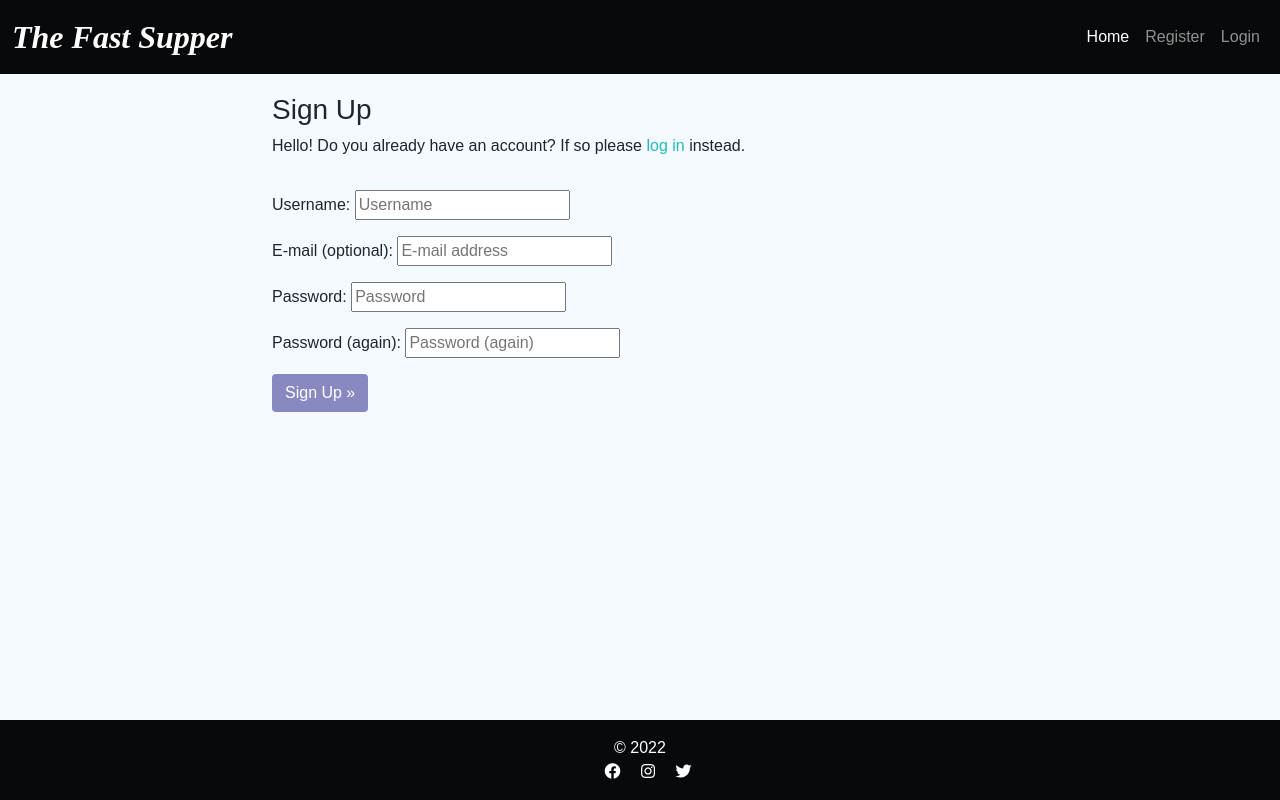
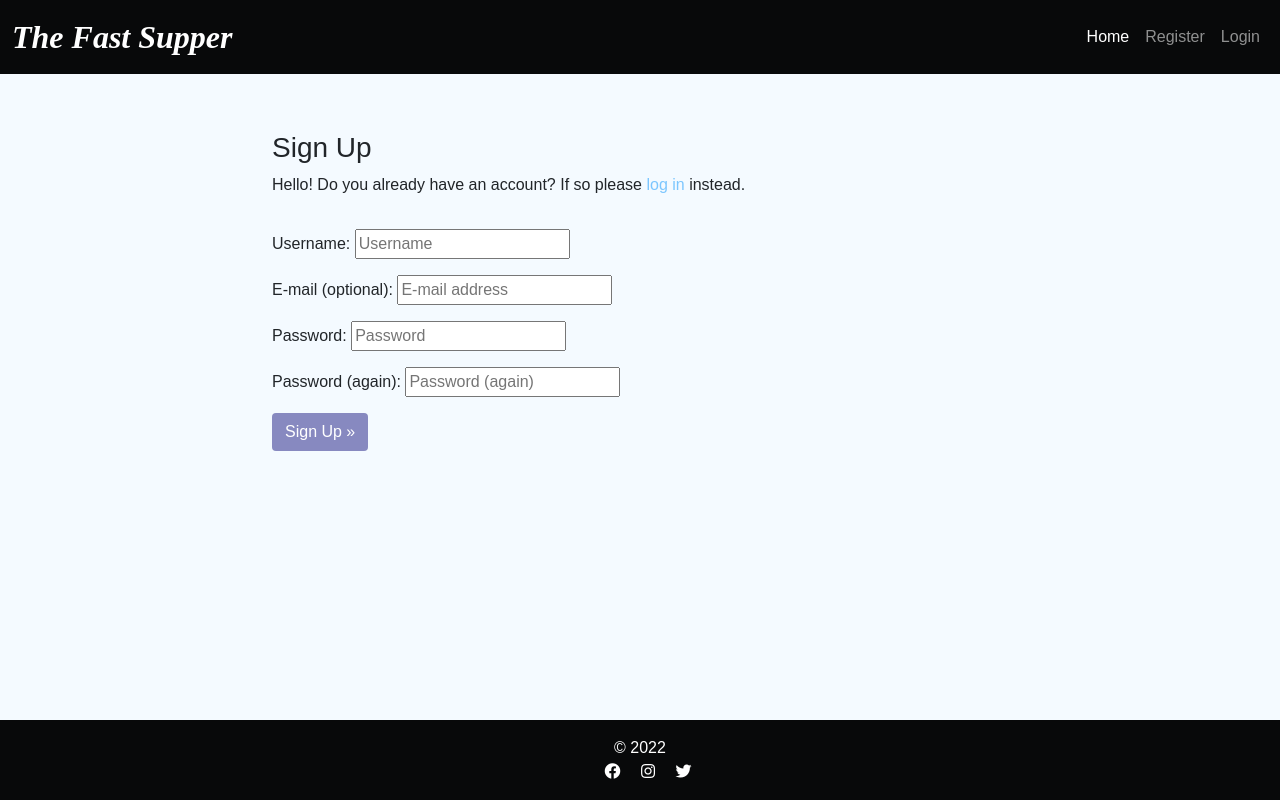
Before and after one commit to richardreiter/the-fast-supper, a Django app: page /accounts/signup/ in a window 1280 px wide. Run offline with Django 3.2, Linux system fonts and the light colour scheme; some web fonts are replaced.

Commit message:
Edit element colors and padding

```diff
--- a/static/css/style.css
+++ b/static/css/style.css
@@ -6,7 +6,7 @@ body {
     background-color: #F4FAFF;
     font-family: 'Chivo', sans-serif;
     font-weight: 300;
-    padding-top: 6%;
+    padding-top: 9%;
     padding-bottom: 12%;
 }
 
@@ -115,11 +115,11 @@ body {
 .btn-signup:hover,
 .btn-signup:active {
     background-color: #fff;
-    color: #23BBBB;
+    color: #7CC6FE;
 }
 
 .link {
-    color: #23BBBB;
+    color: #7CC6FE;
     text-decoration: none;
 }
 
--- a/templates/post_detail.html
+++ b/templates/post_detail.html
@@ -16,9 +16,9 @@ https://github.com/Code-Institute-Solutions/Django3blog -->
                     <!-- if user is admin/superuser show Edit/Delete links -->
                     {% if user.is_authenticated and user.is_superuser %}
                     <!-- Link to Edit post -->
-                     <small><a href="{% url 'update_post' post.slug %}">Edit</a></small> |
+                     <small><a class="link" href="{% url 'update_post' post.slug %}">Edit</a></small> |
                         <!-- Link to Delete post -->
-                      <small><a href="{% url 'delete_post' post.slug %}">Delete</a></small>
+                      <small><a class="link" href="{% url 'delete_post' post.slug %}">Delete</a></small>
                     {% endif %}
                 </p>
             </div>
```
